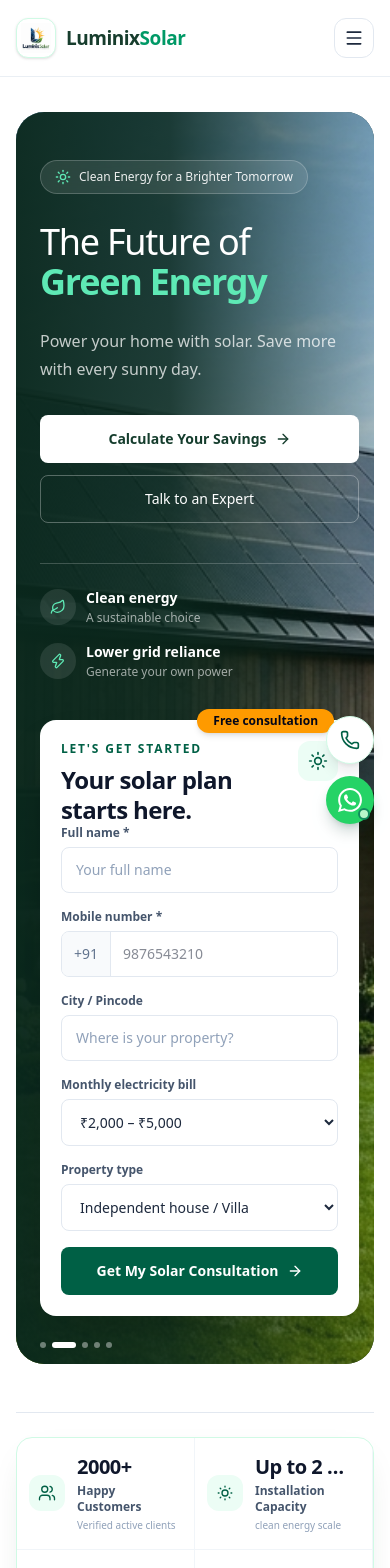
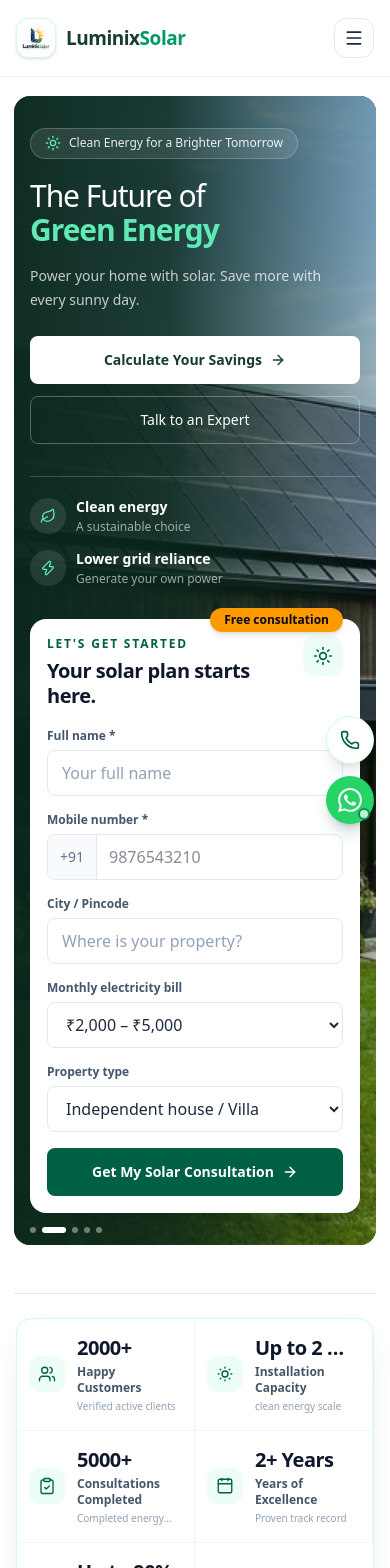
Before and after one commit to Shauryaa007/Luminix-Solar-website, a Next.js app: page / in a window 390 px wide. Shown: the top 1568 px of the page. Built offline with nearby package versions, Linux system fonts and the light colour scheme.

Commit message:
fix(hero): resolve mobile layout overflow and alignment issues and also removed the numbering in the sidebar dropdown in mobile view

```diff
--- a/src/app/globals.css
+++ b/src/app/globals.css
@@ -3,12 +3,14 @@
 @layer base {
   html {
     scroll-behavior: smooth;
+    overflow-x: hidden;
   }
   body {
     color: #0f172a;
     background-color: #f8fafc;
     font-family: var(--font-geist-sans), -apple-system, BlinkMacSystemFont, "Segoe UI", Roboto, sans-serif;
     overflow-x: hidden;
+    width: 100%;
   }
 }
 
--- a/src/components/HeroSection.tsx
+++ b/src/components/HeroSection.tsx
@@ -5,7 +5,6 @@ import {
   ArrowRight,
   CheckCircle2,
   Leaf,
-  ShieldCheck,
   Sun,
   Zap,
 } from 'lucide-react';
@@ -67,7 +66,7 @@ export default function HeroSection({
   };
 
   const inputClass =
-    'w-full rounded-lg border border-slate-200 bg-white px-3.5 py-3 text-sm text-slate-800 outline-none transition placeholder:text-slate-400 focus:border-emerald-700 focus:ring-2 focus:ring-emerald-700/10';
+    'w-full max-w-full min-w-0 rounded-lg border border-slate-200 bg-white px-3.5 py-2.5 sm:py-3 text-base sm:text-sm text-slate-800 outline-none transition placeholder:text-slate-400 focus:border-emerald-700 focus:ring-2 focus:ring-emerald-700/10 box-border';
 
   const labelClass =
     'mb-1.5 block text-xs font-semibold text-slate-600';
@@ -75,12 +74,12 @@ export default function HeroSection({
   return (
     <section
       id="home"
-      className="overflow-hidden bg-white pb-12 pt-28 sm:pt-32 lg:pb-16 lg:pt-36"
+      className="overflow-hidden bg-white pb-12 pt-24 sm:pt-32 lg:pb-16 lg:pt-36"
     >
-      <div className="mx-auto w-full max-w-[1600px] px-4 sm:px-7 lg:px-12">
+      <div className="mx-auto w-full max-w-[1600px] px-3.5 sm:px-7 lg:px-12">
 
         {/* Main hero visual */}
-        <div className="relative isolate overflow-hidden rounded-[28px] bg-[#102E24]">
+        <div className="relative isolate overflow-hidden rounded-2xl bg-[#102E24] sm:rounded-[28px]">
           {/* Multiple Background Images transitioning automatically one by one */}
           {HERO_BACKGROUND_IMAGES.map((imgSrc, idx) => {
             const isActive = currentBgIndex === idx;
@@ -107,16 +106,18 @@ export default function HeroSection({
             }}
           />
 
-          <div className="grid items-center gap-10 px-6 py-12 sm:px-10 sm:py-16 lg:grid-cols-12 lg:gap-8 lg:px-14 lg:py-20 xl:px-16">
+          <div className="grid w-full min-w-0 grid-cols-1 items-center gap-8 px-4 py-8 sm:gap-10 sm:px-8 sm:py-16 lg:grid-cols-12 lg:gap-8 lg:px-14 lg:py-20 xl:px-16">
 
             {/* Hero copy */}
-            <div className="lg:col-span-7">
-              <div className="inline-flex items-center gap-2 rounded-full border border-white/20 bg-white/10 px-3.5 py-2 text-xs font-medium text-white/90 backdrop-blur-sm sm:text-sm">
-                <Sun className="h-4 w-4 text-emerald-300" />
-                {COMPANY_INFO.tagline}
+            <div className="w-full min-w-0 lg:col-span-7">
+              <div className="inline-flex max-w-full items-center gap-2 rounded-full border border-white/20 bg-white/10 px-3.5 py-1.5 text-xs font-medium text-white/90 backdrop-blur-sm sm:px-4 sm:py-2 sm:text-sm">
+                <Sun className="h-4 w-4 shrink-0 text-emerald-300" />
+                <span className="leading-snug break-words">
+                  {COMPANY_INFO.tagline}
+                </span>
               </div>
 
-              <h1 className="mt-7 max-w-2xl text-4xl font-medium leading-[1.12] tracking-[-0.035em] text-white sm:text-5xl lg:text-6xl xl:text-7xl">
+              <h1 className="mt-5 max-w-2xl text-3xl font-medium leading-[1.15] tracking-[-0.035em] text-white sm:mt-7 sm:text-5xl lg:text-6xl xl:text-7xl">
                 The Future of
                 <br />
                 <span className="font-semibold text-emerald-300">
@@ -124,35 +125,35 @@ export default function HeroSection({
                 </span>
               </h1>
 
-              <p className="mt-6 max-w-xl text-base leading-7 text-white/75 sm:text-lg sm:leading-8">
+              <p className="mt-4 max-w-xl text-sm leading-6 text-white/75 sm:mt-6 sm:text-lg sm:leading-8">
                 Power your home with solar. Save more with every sunny day.
               </p>
 
-              <div className="mt-8 flex flex-col gap-3 sm:flex-row">
+              <div className="mt-6 flex w-full flex-col gap-3 sm:mt-8 sm:w-auto sm:flex-row sm:items-center">
                 <a
                   href="#calculator"
-                  className="inline-flex min-h-12 items-center justify-center gap-2 rounded-lg bg-white px-5 py-3 text-sm font-semibold text-[#153D2D] transition hover:bg-emerald-50"
+                  className="inline-flex min-h-12 w-full items-center justify-center gap-2 rounded-lg bg-white px-5 py-3 text-sm font-semibold text-[#153D2D] transition hover:bg-emerald-50 active:scale-[0.99] sm:w-auto"
                 >
-                  Calculate Your Savings
-                  <ArrowRight className="h-4 w-4" />
+                  <span>Calculate Your Savings</span>
+                  <ArrowRight className="h-4 w-4 shrink-0" />
                 </a>
 
                 <button
                   type="button"
                   onClick={() => onOpenConsultation()}
-                  className="inline-flex min-h-12 items-center justify-center gap-2 rounded-lg border border-white/30 px-5 py-3 text-sm font-medium text-white transition hover:bg-white/10"
+                  className="inline-flex min-h-12 w-full items-center justify-center gap-2 rounded-lg border border-white/30 px-5 py-3 text-sm font-medium text-white transition hover:bg-white/10 active:scale-[0.99] sm:w-auto"
                 >
                   Talk to an Expert
                 </button>
               </div>
 
               {/* Trust indicators */}
-              <div className="mt-10 flex flex-wrap gap-x-7 gap-y-4 border-t border-white/20 pt-6">
+              <div className="mt-8 flex flex-wrap gap-x-6 gap-y-3.5 border-t border-white/20 pt-5 sm:mt-10 sm:gap-x-7 sm:gap-y-4 sm:pt-6">
                 <div className="flex items-center gap-2.5">
-                  <span className="flex h-9 w-9 items-center justify-center rounded-full bg-white/10">
+                  <span className="flex h-9 w-9 shrink-0 items-center justify-center rounded-full bg-white/10">
                     <Leaf className="h-4 w-4 text-emerald-300" />
                   </span>
-                  <div>
+                  <div className="min-w-0">
                     <p className="text-sm font-semibold text-white">
                       Clean energy
                     </p>
@@ -163,10 +164,10 @@ export default function HeroSection({
                 </div>
 
                 <div className="flex items-center gap-2.5">
-                  <span className="flex h-9 w-9 items-center justify-center rounded-full bg-white/10">
+                  <span className="flex h-9 w-9 shrink-0 items-center justify-center rounded-full bg-white/10">
                     <Zap className="h-4 w-4 text-emerald-300" />
                   </span>
-                  <div>
+                  <div className="min-w-0">
                     <p className="text-sm font-semibold text-white">
                       Lower grid reliance
                     </p>
@@ -179,19 +180,19 @@ export default function HeroSection({
             </div>
 
             {/* Consultation card */}
-            <div className="lg:col-span-5">
-              <div className="relative rounded-2xl border border-white/60 bg-white p-5 shadow-2xl shadow-black/20 sm:p-7 lg:p-8">
+            <div className="w-full min-w-0 lg:col-span-5">
+              <div className="relative w-full max-w-full rounded-2xl border border-white/60 bg-white p-4 shadow-2xl shadow-black/20 sm:p-6 lg:p-8">
                 {/* Free consultation pill label */}
-                <div className="absolute top-0 right-6 -translate-y-1/2 z-10 rounded-full bg-amber-500 px-4 py-1 text-xs font-bold text-slate-950 shadow-md sm:right-8 sm:text-sm">
+                <div className="absolute top-0 right-4 sm:right-8 -translate-y-1/2 z-10 whitespace-nowrap rounded-full bg-amber-500 px-3.5 py-1 text-xs font-bold text-slate-950 shadow-md sm:px-4 sm:text-sm">
                   Free consultation
                 </div>
 
                 <div className="flex items-start justify-between gap-3">
-                  <div>
+                  <div className="min-w-0 flex-1">
                     <p className="text-xs font-semibold uppercase tracking-[0.15em] text-emerald-800">
                       Let&apos;s get started
                     </p>
-                    <h2 className="mt-2 text-2xl font-semibold leading-tight tracking-tight text-slate-900 sm:text-3xl">
+                    <h2 className="mt-1.5 text-xl font-semibold leading-tight tracking-tight text-slate-900 sm:mt-2 sm:text-2xl lg:text-3xl">
                       Your solar plan starts here.
                     </h2>
                   </div>
@@ -225,7 +226,7 @@ export default function HeroSection({
                 ) : (
                   <form
                     onSubmit={handleSubmit}
-                    className="space-y-4"
+                    className="mt-5 space-y-4"
                   >
                     <div>
                       <label htmlFor="hero-name" className={labelClass}>
@@ -248,8 +249,8 @@ export default function HeroSection({
                       <label htmlFor="hero-phone" className={labelClass}>
                         Mobile number *
                       </label>
-                      <div className="flex overflow-hidden rounded-lg border border-slate-200 focus-within:border-emerald-700 focus-within:ring-2 focus-within:ring-emerald-700/10">
-                        <span className="flex items-center border-r border-slate-200 bg-slate-50 px-3 text-sm text-slate-500">
+                      <div className="flex w-full min-w-0 overflow-hidden rounded-lg border border-slate-200 focus-within:border-emerald-700 focus-within:ring-2 focus-within:ring-emerald-700/10">
+                        <span className="flex shrink-0 items-center border-r border-slate-200 bg-slate-50 px-3 text-sm text-slate-500">
                           +91
                         </span>
                         <input
@@ -268,7 +269,7 @@ export default function HeroSection({
                               e.target.value.replace(/\D/g, '').slice(0, 10)
                             )
                           }
-                          className="min-w-0 flex-1 bg-white px-3 py-3 text-sm outline-none"
+                          className="min-w-0 flex-1 bg-white px-3 py-2.5 sm:py-3 text-base sm:text-sm outline-none"
                         />
                       </div>
                     </div>
@@ -299,7 +300,7 @@ export default function HeroSection({
                         onChange={(e) =>
                           updateField('monthlyBill', e.target.value)
                         }
-                        className={inputClass}
+                        className={`${inputClass} truncate`}
                       >
                         <option value="Under ₹2,000">Under ₹2,000</option>
                         <option value="₹2,000 - ₹5,000">
@@ -325,7 +326,7 @@ export default function HeroSection({
                         onChange={(e) =>
                           updateField('propertyType', e.target.value)
                         }
-                        className={inputClass}
+                        className={`${inputClass} truncate`}
                       >
                         <option value="Residential Independent House / Villa">
                           Independent house / Villa
@@ -348,13 +349,15 @@ export default function HeroSection({
                     <button
                       type="submit"
                       disabled={isSubmitting}
-                      className="flex min-h-12 w-full items-center justify-center gap-2 rounded-lg bg-emerald-800 px-5 py-3 text-sm font-semibold text-white transition hover:bg-emerald-900 disabled:opacity-60"
+                      className="flex min-h-12 w-full max-w-full items-center justify-center gap-2 rounded-lg bg-emerald-800 px-4 py-3 text-sm font-semibold text-white transition hover:bg-emerald-900 active:scale-[0.99] disabled:opacity-60"
                     >
-                      {isSubmitting
-                        ? 'Submitting...'
-                        : 'Get My Solar Consultation'}
+                      <span className="truncate">
+                        {isSubmitting
+                          ? 'Submitting...'
+                          : 'Get My Solar Consultation'}
+                      </span>
                       {!isSubmitting && (
-                        <ArrowRight className="h-4 w-4" />
+                        <ArrowRight className="h-4 w-4 shrink-0" />
                       )}
                     </button>
 
@@ -365,7 +368,7 @@ export default function HeroSection({
           </div>
 
           {/* Minimal slide indicator dots */}
-          <div className="absolute bottom-4 left-6 sm:left-10 z-10 flex items-center gap-1.5">
+          <div className="absolute bottom-3 left-4 z-10 flex items-center gap-1.5 sm:bottom-4 sm:left-10">
             {HERO_BACKGROUND_IMAGES.map((_, i) => (
               <button
                 key={i}
--- a/src/components/Navbar.tsx
+++ b/src/components/Navbar.tsx
@@ -236,9 +236,9 @@ export default function Navbar({
                       className="group flex min-h-11 items-center justify-between rounded-xl px-3.5 py-3 text-sm font-semibold text-slate-700 transition hover:bg-emerald-50 hover:text-emerald-800"
                     >
                       <span className="flex items-center gap-3">
-                        <span className="flex h-7 w-7 items-center justify-center rounded-lg bg-slate-50 text-[10px] font-bold text-slate-400 transition group-hover:bg-white group-hover:text-emerald-700">
+                        {/* <span className="flex h-7 w-7 items-center justify-center rounded-lg bg-slate-50 text-[10px] font-bold text-slate-400 transition group-hover:bg-white group-hover:text-emerald-700">
                           {String(index + 1).padStart(2, '0')}
-                        </span>
+                        </span> */}
                         {link.name}
                       </span>
                       <ArrowRight className="h-4 w-4 text-slate-300 transition group-hover:translate-x-0.5 group-hover:text-emerald-700" />
```
